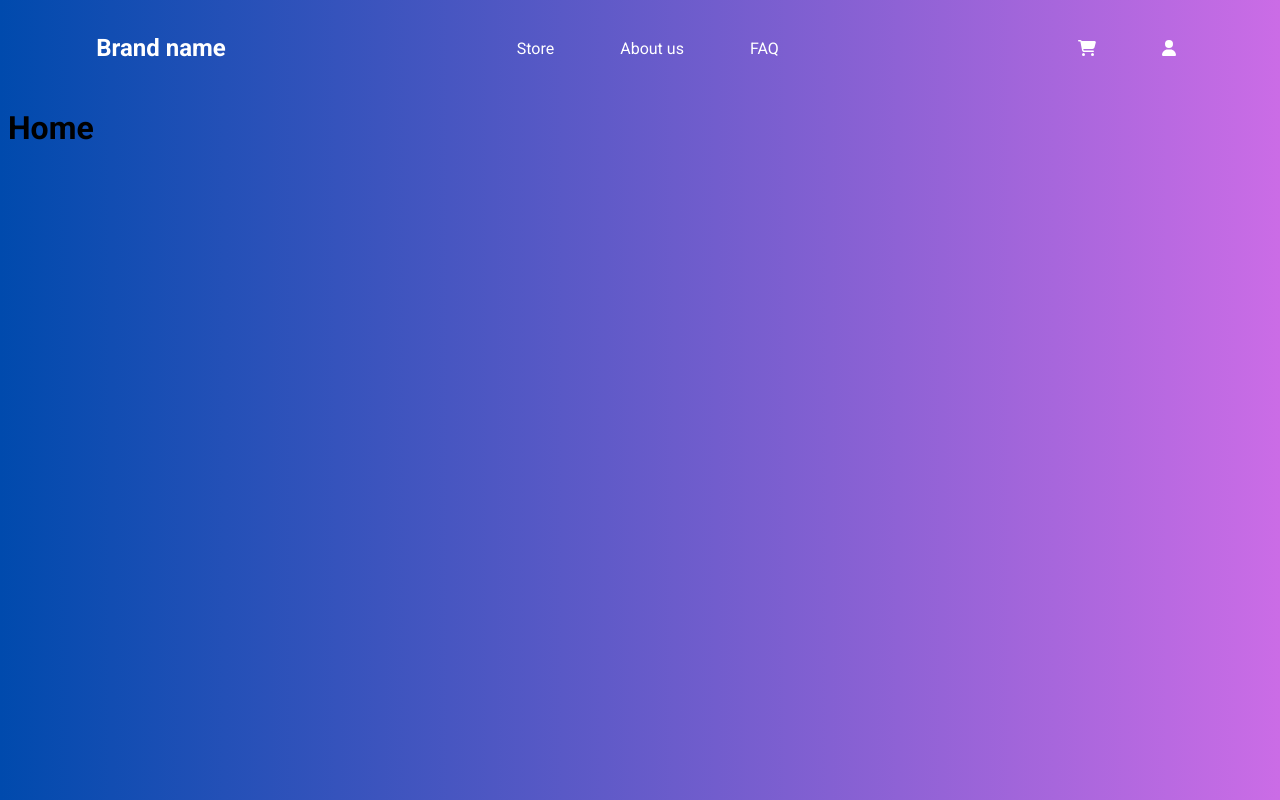
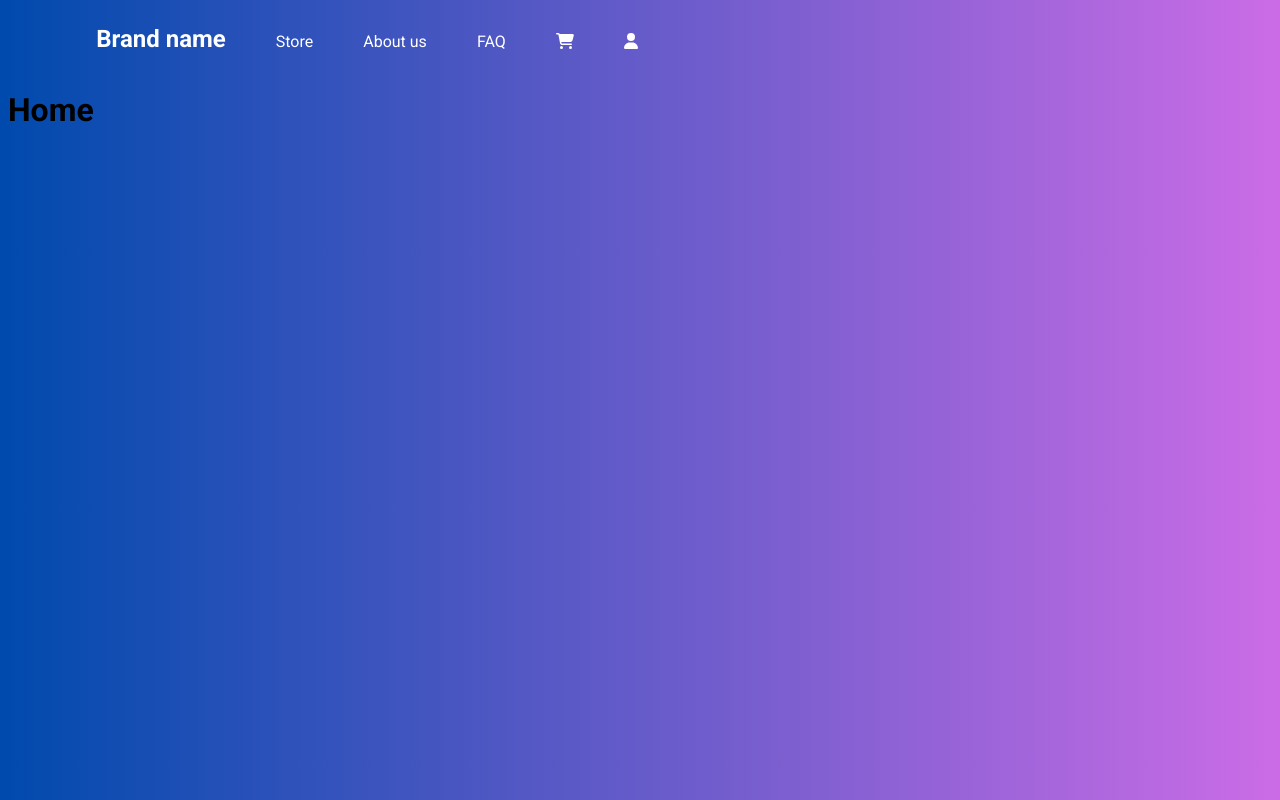
Before and after one commit to VictoriyaK19/online-store, a Vue app: page /home in a window 1280 px wide. Built offline with nearby package versions, Linux system fonts and the light colour scheme.

Commit message:
responsive navbar

```diff
--- a/src/components/layout/TheHeader.vue
+++ b/src/components/layout/TheHeader.vue
@@ -1,46 +1,80 @@
 <template>
   <header>
     <nav>
-      <router-link to="/"><h1>Brand name</h1></router-link>
-      <ul>
-        <li><router-link to="/store">Store</router-link></li>
-        <li><router-link to="/aboutus">About us</router-link></li>
-        <li><router-link to="/faq">FAQ</router-link></li>
-      </ul>
-      <ul>
-        <li>
-          <router-link to="/mycart"> <font-awesome-icon icon="cart-shopping" /></router-link>
-        </li>
-        <li>
-          <router-link to="/myprofile"> <font-awesome-icon icon="user" /></router-link>
-        </li>
-      </ul>
+      <div :class="!isResponsive ? 'topnav' : 'topnav responsive'">
+        <router-link to="/"><h1>Brand name</h1></router-link>
+
+        <router-link to="/store">Store</router-link>
+        <router-link to="/aboutus">About us</router-link>
+        <router-link to="/faq">FAQ</router-link>
+
+        <router-link to="/mycart">
+          <font-awesome-icon icon="cart-shopping"
+        /></router-link>
+
+        <router-link to="/myprofile">
+          <font-awesome-icon icon="user"
+        /></router-link>
+
+        <font-awesome-icon class="bars" icon="bars" @click="changeStyle" />
+      </div>
     </nav>
   </header>
 </template>
 
+<script>
+export default {
+  data() {
+    return {
+      isResponsive: false,
+    };
+  },
+  methods: {
+    changeStyle() {
+      this.isResponsive = !this.isResponsive;
+    },
+  },
+};
+</script>
+
 <style scoped>
-header {
-  width: 100%;
-  height: 5rem;
-  display: flex;
-  justify-content: center;
+h2,
+p {
+  color: white;
+}
+body {
+  margin: 0;
+  font-family: Arial, Helvetica, sans-serif;
+  background-repeat: no-repeat;
+  background-attachment: fixed;
+  background: linear-gradient(0.25turn, #004aad, #cb6ce6) fixed;
+}
+header nav {
+  width: 90%;
+  margin: auto;
+  justify-content: space-between;
   align-items: center;
 }
+.topnav {
+  overflow: hidden;
+}
 
-header a {
+.topnav a {
+  margin: 0 ;
   text-decoration: none;
   color: #ffffff;
   display: inline-block;
   padding: 1rem 1.5rem;
   border: 1px solid transparent;
+
 }
 
-ul a:active,
-ul a:hover,
-ul a.router-link-active {
-  border: 1px solid #e0e0e0;
-  border-radius: 30px;
+.topnav a:hover {
+  font-weight: bold;
+}
+
+.topnav .bars {
+  display: none;
 }
 
 h1 {
@@ -48,10 +82,16 @@ h1 {
   color: white;
 }
 
-/* h1 a {
+/*
+
+
+
+
+
+ h1 a {
   color: white;
   margin: 0;
-} */
+}
 
 h1 a:hover,
 h1 a:active,
@@ -59,13 +99,7 @@ h1 a.router-link-active {
   border-color: transparent;
 }
 
-header nav {
-  width: 90%;
-  margin: auto;
-  display: flex;
-  justify-content: space-between;
-  align-items: center;
-}
+
 
 header ul {
   list-style: none;
@@ -78,5 +112,34 @@ header ul {
 
 li {
   margin: 0 0.5rem;
+} */
+
+@media screen and (max-width: 667px) {
+  .topnav a:not(:first-child) {
+    display: none;
+  }
+  .topnav .bars {
+    float: right;
+    display: block;
+    text-decoration: none;
+    color: #ffffff;
+    padding: 1.5rem 1.5rem;
+  }
+}
+
+@media screen and (max-width: 667px) {
+  .topnav.responsive {
+    position: relative;
+  }
+  .topnav.responsive .bars {
+    position: absolute;
+    right: 0;
+    top: 0;
+  }
+  .topnav.responsive a {
+    float: none;
+    display: block;
+    text-align: left;
+  }
 }
 </style>
```
